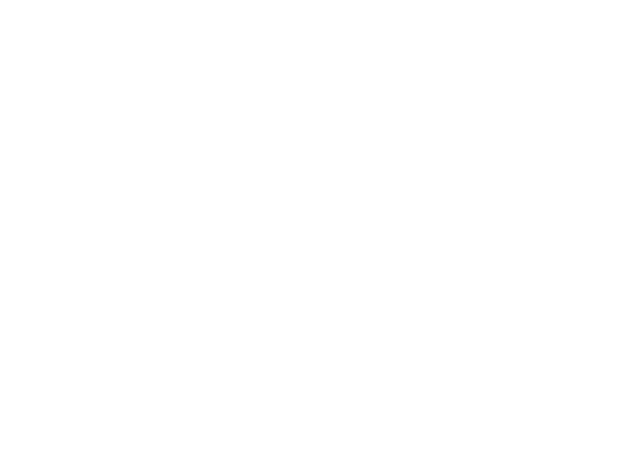
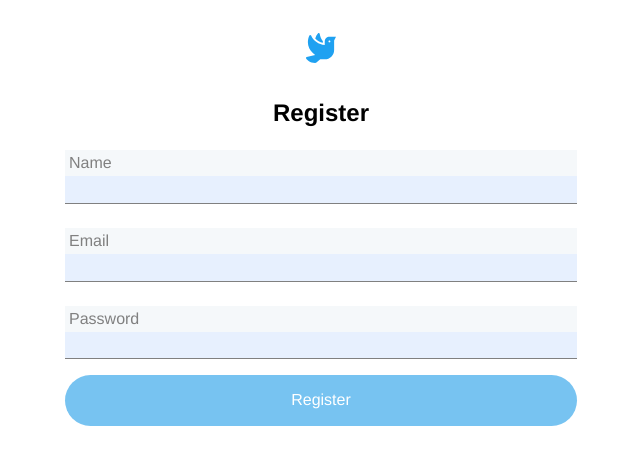
Before and after one commit to ypcethan/mern_twitter_clone_frontend, a React (Create React App) app: page /register in a window 1280 px wide. Shown: the top 464 px of the page, without its empty margins (319-959 px from the left). Built offline with nearby package versions, Linux system fonts and the light colour scheme.

Commit message:
adding register page

```diff
--- a/src/App.js
+++ b/src/App.js
@@ -4,8 +4,10 @@ import Home from './components/pages/Home/Home';
 import Bookmarks from './components/pages/Bookmarks/Bookmarks';
 import Messages from './components/pages/Messages/Messages';
 import Profile from './components/pages/Profile/Profile';
+import Register from './components/pages/Register/Register';
 import AppRoute from './components/layout/AppRoute/AppRoute';
 import MainLayout from './components/layout/MainLayout/MainLayout';
+import AuthLayout from './components/layout/AuthLayout/AuthLayout';
 import './App.scss';
 
 function App() {
@@ -18,6 +20,12 @@ function App() {
             exact
             component={Home}
             layout={MainLayout}
+          />
+          <AppRoute
+            path="/register"
+            exact
+            component={Register}
+            layout={AuthLayout}
           />
           <AppRoute
             path="/bookmarks"
--- a/src/components/layout/AuthLayout/AuthLayout.js
+++ b/src/components/layout/AuthLayout/AuthLayout.js
@@ -0,0 +1,10 @@
+import React from 'react';
+import './AuthLayout.scss';
+
+const AuthLayout = ({ children }) => (
+  <div className="container">
+    {children}
+  </div>
+);
+
+export default AuthLayout;
--- /dev/null
+++ b/src/components/layout/AuthLayout/AuthLayout.scss
@@ -0,0 +1,4 @@
+.container{
+    width: 40%;
+    margin: auto;
+}
--- a/src/components/pages/Register/Register.js
+++ b/src/components/pages/Register/Register.js
@@ -1,8 +1,35 @@
 import React from 'react';
+import { FontAwesomeIcon } from '@fortawesome/react-fontawesome';
+import {
+  faDove,
+} from '@fortawesome/free-solid-svg-icons';
+import './Register.scss';
 
 const Register = () => (
-  <div>
-    Register
+  <div className="form__container">
+    <div className="logo">
+      <FontAwesomeIcon icon={faDove} />
+    </div>
+    <div className="form__header">
+      Register
+    </div>
+    <form className="form__items">
+      <div className="form__group">
+        <label htmlFor="name" className="form__label">Name</label>
+        <input type="text" name="name" id="name" className="form__input" />
+      </div>
+      <div className="form__group">
+        <label htmlFor="email" className="form__label">Email</label>
+        <input type="text" name="email" id="email" className="form__input" />
+      </div>
+      <div className="form__group">
+        <label htmlFor="password" className="form__label">Password</label>
+        <input type="text" name="password" id="password" className="form__input" />
+      </div>
+      <button type="button" className="form__submit__btn">
+        Register
+      </button>
+    </form>
   </div>
 );
 
--- a/src/components/pages/Register/Register.scss
+++ b/src/components/pages/Register/Register.scss
@@ -0,0 +1,57 @@
+@import "../../../styles/base";
+.logo {
+    color: #1FA1F1;
+    font-size: 30px;
+    margin-bottom: 2rem;
+}
+.form{
+    &__container{
+        margin-top: 2rem;
+        display: flex;
+        flex-direction: column;
+        align-items: center;
+
+    }
+
+    &__header{
+        font-weight: 600;
+        font-size: 1.5rem;
+    }
+
+    &__group{
+        display: flex;
+        flex-direction: column;
+        margin-top: 1.5rem;
+    }
+    &__items{
+        width: 100%;
+    }
+    &__label{
+        background-color: #F5F8FA;
+        color: gray;
+        padding: 4px;
+    }
+    &__input{
+        background-color: #E7F0FE;
+        border: 0px;
+        border-bottom: 1px solid gray;
+        outline: none;
+        padding: 4px;
+    }
+
+    &__submit__btn{
+        background-color: #77c3f1;
+        border: 0px;
+        outline: none;
+        text-align: center;
+         color: white;
+         width:100%;
+         margin: 1rem 0rem;
+         padding: 1rem;
+         border-radius: 90px;
+         &:hover{
+            background-color: #1B91DA;
+         }
+         transition: background-color 0.4s;
+    }
+}
```
Also changed, not shown: .eslintrc.json.
